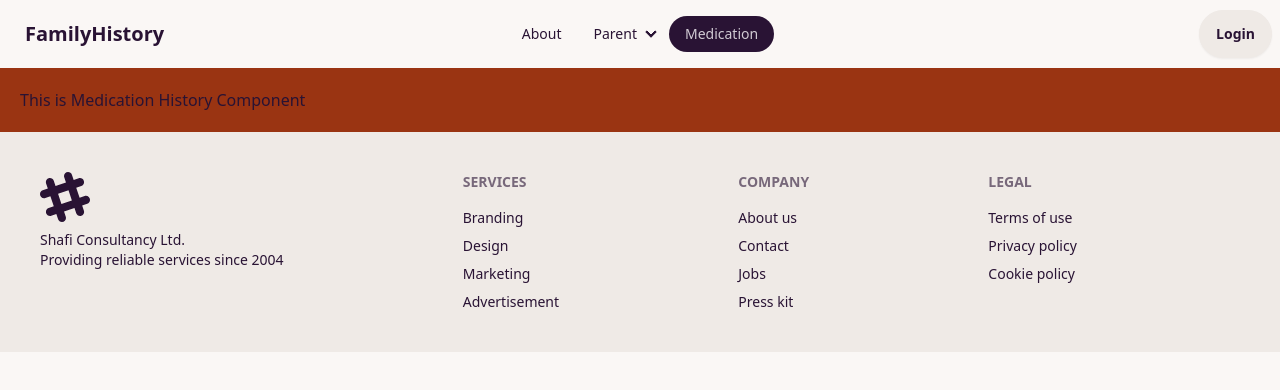
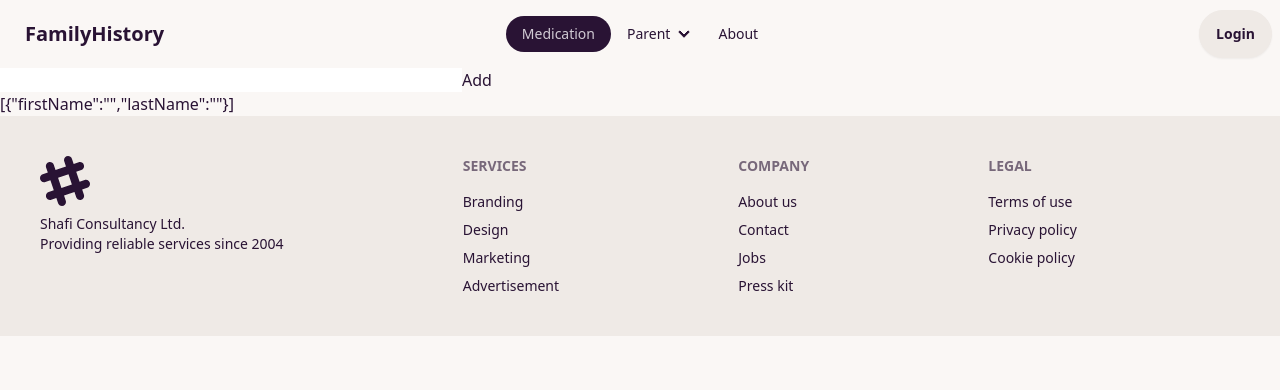
Before and after one commit to Aminul667/med, a React (Vite) app: page /medication in a window 1280 px wide. Shown: the top 390 px of the page. Built offline with nearby package versions, Linux system fonts and the light colour scheme.

Commit message:
changed navigaion order

```diff
--- a/src/pages/AddMedication/AddMedication.jsx
+++ b/src/pages/AddMedication/AddMedication.jsx
@@ -1,10 +1,54 @@
+import { useState } from "react";
+
 
 const AddMedication = () => {
-    return (
-        <div>
-            <h2 className="p-5 bg-orange-800">This is Medication History Component</h2>
+  const [inputs, setInputs] = useState([{ firstName: "", lastName: "" }]);
+
+  const handleAddInput = () => {
+    setInputs([...inputs, { firstName: "", lastName: "" }]);
+  };
+
+  const handleChange = (event, index) => {
+    let { name, value } = event.target;
+    let onChangeValue = [...inputs];
+    onChangeValue[index][name] = value;
+    setInputs(onChangeValue);
+  };
+
+  const handleDeleteInput = (index) => {
+    const newArray = [...inputs];
+    newArray.splice(index, 1);
+    setInputs(newArray);
+  };
+
+  return (
+    <div className="container">
+      {inputs.map((item, index) => (
+        <div className="input_container" key={index}>
+          <input
+            name="firstName"
+            type="text"
+            value={item.firstName}
+            onChange={(event) => handleChange(event, index)}
+          />
+          <input
+            name="lastName"
+            type="text"
+            value={item.lastName}
+            onChange={(event) => handleChange(event, index)}
+          />
+          {inputs.length > 1 && (
+            <button onClick={() => handleDeleteInput(index)}>Delete</button>
+          )}
+          {index === inputs.length - 1 && (
+            <button onClick={() => handleAddInput()}>Add</button>
+          )}
         </div>
-    );
+      ))}
+
+      <div className="body"> {JSON.stringify(inputs)} </div>
+    </div>
+  );
 };
 
 export default AddMedication;
--- a/src/pages/Home/Home/Home.jsx
+++ b/src/pages/Home/Home/Home.jsx
@@ -16,7 +16,6 @@ const Home = () => {
         </p>
         <button className="text-cyan-500 text-3xl px-4 py-2 border rounded-md hover:bg-cyan-200 absolute right-4">Get Started</button>
       </div>
-      {/* <img src={banner} alt="" /> */}
     </div>
   );
 };
--- a/src/pages/Shared/NavBar/NavBar.jsx
+++ b/src/pages/Shared/NavBar/NavBar.jsx
@@ -26,7 +26,7 @@ const NavBar = () => {
             className="menu menu-sm dropdown-content mt-3 z-[1] p-2 shadow bg-base-100 rounded-box w-52"
           >
             <li>
-              <NavLink to="/about">About</NavLink>
+              <NavLink to="/medication">Medication</NavLink>
             </li>
             <li>
               <a>Parent</a>
@@ -40,7 +40,7 @@ const NavBar = () => {
               </ul>
             </li>
             <li>
-              <NavLink to="/medication">Medication</NavLink>
+              <NavLink to="/about">About</NavLink>
             </li>
           </ul>
         </div>
@@ -51,7 +51,7 @@ const NavBar = () => {
       <div className="navbar-center hidden lg:flex">
         <ul className="menu menu-horizontal px-1">
           <li>
-            <NavLink to="/about">About</NavLink>
+            <NavLink to="/medication">Medication</NavLink>
           </li>
           <li>
             <details>
@@ -67,7 +67,7 @@ const NavBar = () => {
             </details>
           </li>
           <li>
-            <NavLink to="/medication">Medication</NavLink>
+            <NavLink to="/about">About</NavLink>
           </li>
         </ul>
       </div>
```
